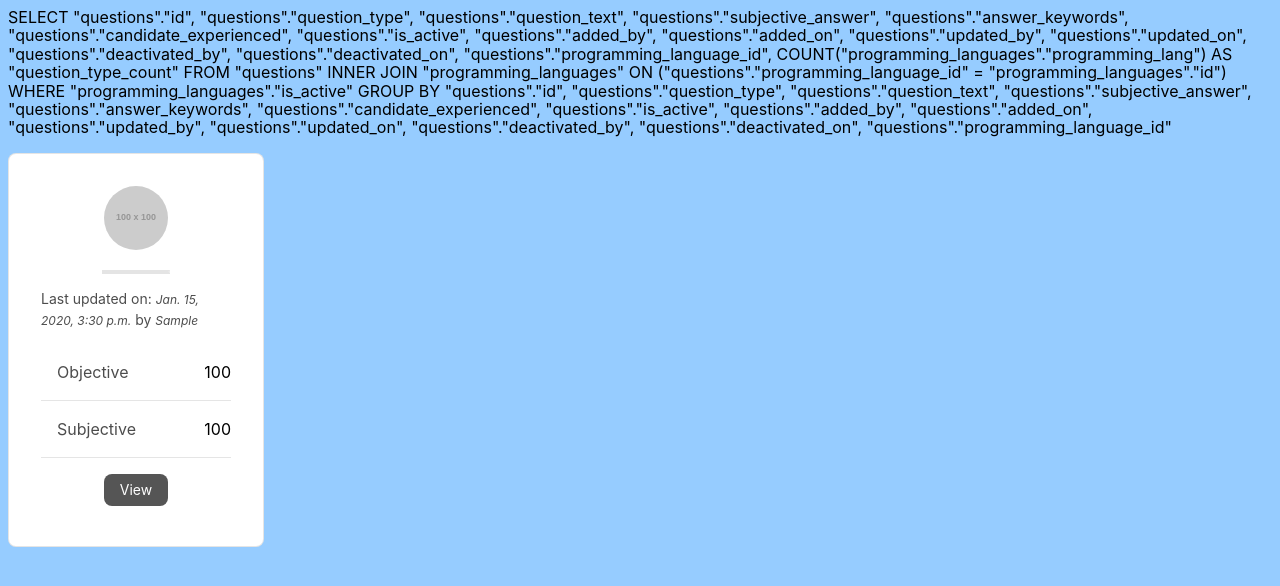
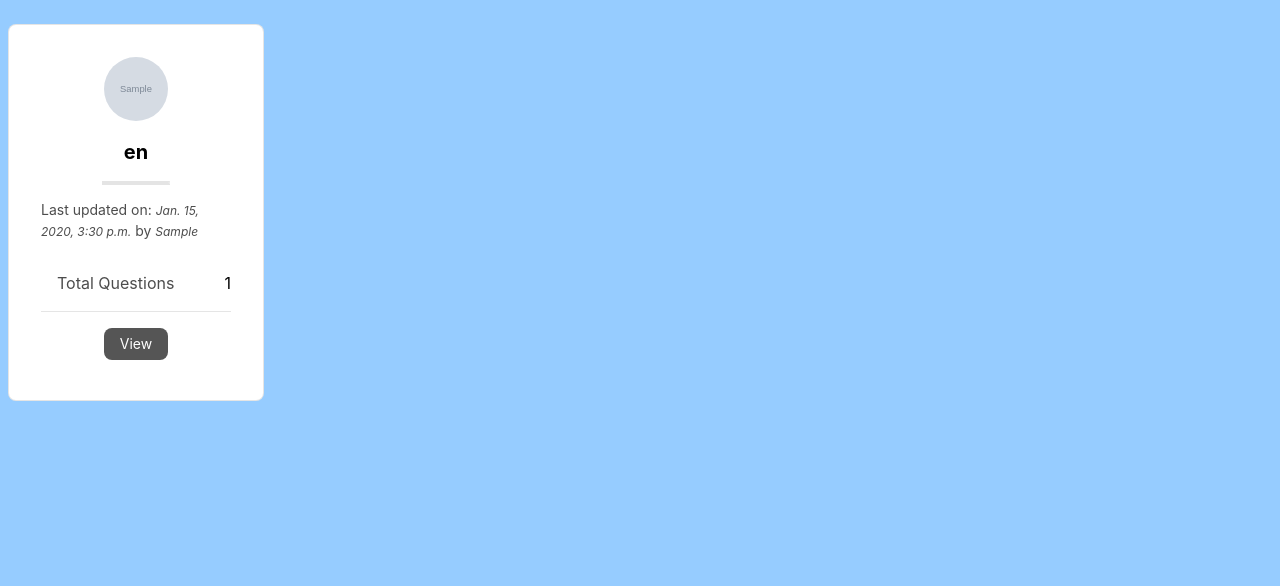
Before and after one commit to milinmestry/programming_lang_qna, a Django app: page / in a window 1280 px wide. Shown: the part 67-653 px from the top of the page. Run offline with Django 3.2, Linux system fonts and the light colour scheme; tables that the repository leaves empty hold one stand-in row (values such as "Sample post"); grey boxes marked "Sample" are stand-in pictures; grey boxes labelled with a size stand in for pictures from a placeholder-image service; some libraries are stand-ins or nearby versions.

Commit message:
Fixed issue showing count on home page by showing the number of question/answers. Working on details of question/answers module.

```diff
--- a/prog_lang_qna/urls.py
+++ b/prog_lang_qna/urls.py
@@ -20,4 +20,5 @@ urlpatterns = [
     url(r'^admin/', admin.site.urls),
     url(r'^', include('sitehome.urls')),
     url(r'^prog-lang/', include('programming_languages.urls')),
+    url(r'^q-a/', include('questions_answers.urls')),
 ]
--- a/programming_languages/templates/programming_languages/details.html
+++ b/programming_languages/templates/programming_languages/details.html
@@ -2,4 +2,7 @@
 
 {% block content %}
   <h3>details</h3>
+  {{ question }}
+  {{ question.question_type }}
+  {{ question.question_type_count }}
 {% endblock %}
--- /dev/null
+++ b/questions_answers/urls.py
@@ -0,0 +1,11 @@
+from django.conf.urls import url
+
+from . import views
+
+app_name = 'qa_url'
+
+urlpatterns = [
+    # url(r'^$', views.index, name='index'),
+    url(r'^(?P<plid>[0-9]+)/$', views.details, name='details'),
+    # url(r'^(?P<plid>[0-9]+)/$', views.DetailView.as_view(), name='details'),
+]
--- a/sitehome/templates/sitehome/home.html
+++ b/sitehome/templates/sitehome/home.html
@@ -1,7 +1,7 @@
 {% extends 'base/layout.html' %}
 
 {% block content %}
-{{ proglangList.query }}
+<!-- {{ proglangList.query }} -->
 
   <div class="fl w-100">
   {% if proglangList %}
@@ -24,21 +24,15 @@
       <li
         class="flex items-center lh-copy pa3 ph0-l bb b--black-10">
           <div class="pl3 flex-auto">
-            <span class="f5 db black-70">Objective</span>
+            <span class="f5 db black-70">Total Questions</span>
           </div>
-          <div>100</div>
-      </li>
-      <li
-        class="flex items-center lh-copy pa3 ph0-l bb b--black-10">
-          <div class="pl3 flex-auto">
-            <span class="f5 db black-70">Subjective</span>
-          </div>
-          <div>100</div>
+          <div>{{ item.question_type_count }}</div>
       </li>
     </ul>
     <div class="tc">
       <a class="f6 link dim br3 ph3 pv2 mb2 dib white bg-mid-gray"
-        href="{% url 'programming_languages:details' item.id %}">View</a>
+        href="{% url 'qa_url:details' item.id %}">View</a>
+        <!-- href="{% url 'programming_languages:details' item.id %}">View</a> -->
     </div>
     </article>
     {% endfor %}
--- a/sitehome/views.py
+++ b/sitehome/views.py
@@ -18,12 +18,12 @@ from questions_answers.models import Question
 # ORDER BY a.`programming_lang`;
 
 def home(request):
-    # active_proglang = ProgrammingLanguage.objects.filter(is_active = 1) \
-    # .annotate(question_type_count = Count('question__question_type')) \
+    active_proglang = ProgrammingLanguage.objects.filter(is_active = 1) \
+        .annotate(question_type_count = Count('question__question_type')) \
     # .values('question__question_type') \
 
-    active_proglang = Question.objects.filter(programming_language__is_active = 1) \
-        .annotate(question_type_count = Count('programming_language__programming_lang'))
+    # active_proglang = Question.objects.filter(programming_language__is_active = 1) \
+    #     .annotate(question_type_count = Count('programming_language__programming_lang'))
         # .values('programming_language__programming_lang', 'question_type') \
 
     # print(active_proglang)
```
Also changed, not shown: programming_languages/views.py (+10 -5 lines), questions_answers/templates/questions_answers/details.html (added, +22 -0 lines), questions_answers/views.py (+11 -0 lines).
